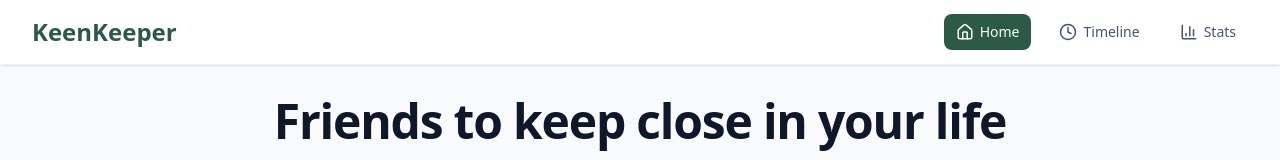
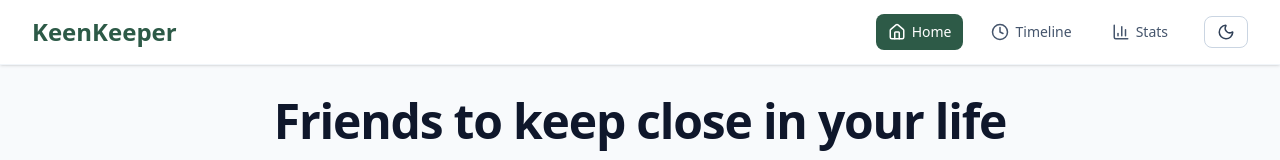
Before and after one commit to sarifulrana78/Keen_Keeper, a React (Vite) app: page / in a window 1280 px wide. Shown: the top 160 px of the page. Built offline with nearby package versions, Linux system fonts and the light colour scheme.

Commit message:
Implement dark mode with theme context and toggle button

```diff
--- a/src/App.tsx
+++ b/src/App.tsx
@@ -2,6 +2,7 @@ import React, { Suspense, lazy } from 'react';
 import { BrowserRouter, Routes, Route } from 'react-router-dom';
 import { Toaster } from 'sonner';
 import { FriendProvider } from './context/FriendContext';
+import { ThemeProvider } from './context/ThemeContext';
 import { Navbar } from './components/layout/Navbar';
 import { Footer } from './components/layout/Footer';
 
@@ -20,6 +21,7 @@ const LoadingFallback = () => (
 
 export default function App() {
   return (
+    <ThemeProvider>
       <FriendProvider>
         <BrowserRouter>
           <div className="flex flex-col min-h-screen">
@@ -40,5 +42,6 @@ export default function App() {
           <Toaster position="bottom-right" richColors />
         </BrowserRouter>
       </FriendProvider>
+    </ThemeProvider>
   );
 }
--- a/src/components/layout/Navbar.tsx
+++ b/src/components/layout/Navbar.tsx
@@ -1,9 +1,12 @@
 import React from 'react';
 import { NavLink } from 'react-router-dom';
-import { Home, Clock, BarChart3 } from 'lucide-react';
+import { Home, Clock, BarChart3, Moon, Sun } from 'lucide-react';
 import { cn } from '../../lib/utils';
+import { useTheme } from '../../context/ThemeContext';
+import Button from '../ui/Button';
 
 export const Navbar: React.FC = () => {
+  const { theme, toggleTheme } = useTheme();
   const links = [
     { to: '/', label: 'Home', icon: Home },
     { to: '/timeline', label: 'Timeline', icon: Clock },
@@ -11,14 +14,14 @@ export const Navbar: React.FC = () => {
   ];
 
   return (
-    <nav className="sticky top-0 z-50 bg-white border-b border-slate-100 shadow-sm">
+    <nav className="sticky top-0 z-50 bg-white dark:bg-slate-900 border-b border-slate-100 dark:border-slate-800 shadow-sm">
       <div className="max-w-7xl mx-auto px-4 sm:px-6 lg:px-8">
         <div className="flex justify-between h-16 items-center">
           <NavLink to="/" className="flex items-center gap-2">
-            <span className="text-2xl font-bold text-brand">KeenKeeper</span>
+            <span className="text-2xl font-bold text-brand dark:text-brand">KeenKeeper</span>
           </NavLink>
 
-          <div className="flex gap-1 md:gap-4">
+          <div className="flex gap-1 md:gap-4 items-center">
             {links.map((link) => (
               <NavLink
                 key={link.to}
@@ -28,7 +31,7 @@ export const Navbar: React.FC = () => {
                     "flex items-center gap-1.5 px-3 py-2 rounded-lg text-sm font-medium transition-colors",
                     isActive
                       ? "bg-brand text-white"
-                      : "text-slate-600 hover:bg-slate-50 hover:text-brand"
+                      : "text-slate-600 dark:text-slate-300 hover:bg-slate-50 dark:hover:bg-slate-800 hover:text-brand"
                   )
                 }
               >
@@ -36,6 +39,14 @@ export const Navbar: React.FC = () => {
                 <span className="hidden sm:inline">{link.label}</span>
               </NavLink>
             ))}
+            <Button
+              variant="outline"
+              size="sm"
+              onClick={toggleTheme}
+              className="ml-2"
+            >
+              {theme === 'light' ? <Moon size={18} /> : <Sun size={18} />}
+            </Button>
           </div>
         </div>
       </div>
--- /dev/null
+++ b/src/context/ThemeContext.tsx
@@ -0,0 +1,48 @@
+import React, { createContext, useContext, useState, useEffect } from 'react';
+
+type Theme = 'light' | 'dark';
+
+interface ThemeContextType {
+  theme: Theme;
+  toggleTheme: () => void;
+}
+
+const ThemeContext = createContext<ThemeContextType | undefined>(undefined);
+
+export const useTheme = () => {
+  const context = useContext(ThemeContext);
+  if (!context) {
+    throw new Error('useTheme must be used within a ThemeProvider');
+  }
+  return context;
+};
+
+interface ThemeProviderProps {
+  children: React.ReactNode;
+}
+
+export const ThemeProvider: React.FC<ThemeProviderProps> = ({ children }) => {
+  const [theme, setTheme] = useState<Theme>('light');
+
+  useEffect(() => {
+    const savedTheme = localStorage.getItem('theme') as Theme;
+    if (savedTheme) {
+      setTheme(savedTheme);
+    }
+  }, []);
+
+  useEffect(() => {
+    document.documentElement.classList.toggle('dark', theme === 'dark');
+    localStorage.setItem('theme', theme);
+  }, [theme]);
+
+  const toggleTheme = () => {
+    setTheme(prev => prev === 'light' ? 'dark' : 'light');
+  };
+
+  return (
+    <ThemeContext.Provider value={{ theme, toggleTheme }}>
+      {children}
+    </ThemeContext.Provider>
+  );
+};
```
Lines whose indentation alone changed are shown as unchanged.
